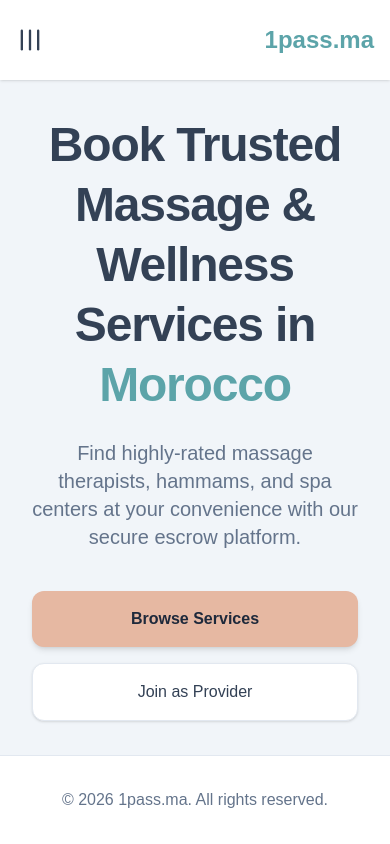
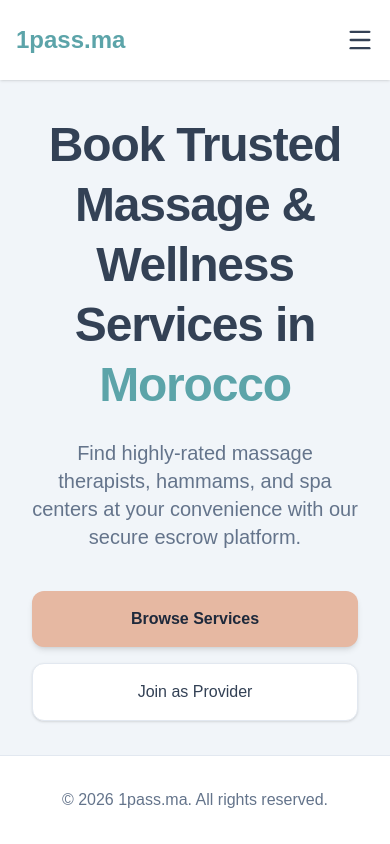
Before and after one commit to rayleigh911/passessss, a Next.js app: page /en in a window 390 px wide. Built offline with nearby package versions, Linux system fonts and the light colour scheme; no server answers.

Commit message:
style: convert mobile menu to a vertical right-side drawer with glassmorphism UI

```diff
--- a/src/components/Navbar.tsx
+++ b/src/components/Navbar.tsx
@@ -1,6 +1,6 @@
 'use client'
 
-import { useState } from 'react'
+import { useState, useEffect } from 'react'
 import Link from 'next/link'
 import { usePathname } from 'next/navigation'
 import LanguageSwitcher from '@/app/components/LanguageSwitcher'
@@ -17,20 +17,22 @@ export default function Navbar({ session, locale, dict }: { session: any, locale
   const homeHref = `/${locale}`
   const browseHref = `/${locale}/browse`
 
+  // Prevent scrolling when drawer is open
+  useEffect(() => {
+    if (isOpen) {
+      document.body.style.overflow = 'hidden'
+    } else {
+      document.body.style.overflow = 'auto'
+    }
+  }, [isOpen])
+
   return (
     <nav className="bg-[var(--cards)] shadow-sm sticky top-0 z-50">
       <div className="max-w-7xl mx-auto px-4 h-20 flex items-center justify-between">
-        {/* Mobile Menu Button */}
-        <div className="md:hidden flex items-center">
-          <button onClick={() => setIsOpen(!isOpen)} className="text-[var(--foreground)] hover:text-[var(--primary)] focus:outline-none">
-            {isOpen ? <X size={28} /> : <Menu size={28} className="rotate-90" />}
-          </button>
-        </div>
-
         <Link href={`/${locale}`} className="text-2xl font-bold text-[var(--primary)] shrink-0">1pass.ma</Link>
 
         {/* Desktop Menu */}
-        <div className="hidden md:flex gap-4 items-center w-full justify-end">
+        <div className="hidden md:flex gap-4 items-center">
           {session ? (
             <>
               {isDashboard ? (
@@ -55,24 +57,47 @@ export default function Navbar({ session, locale, dict }: { session: any, locale
           ) : (
             <>
               <Link href={`/${locale}/login`} className="font-medium text-[var(--foreground)] hover:text-[var(--primary)] transition-colors">{dict.nav.login}</Link>
-              <Link href={`/${locale}/signup`} className="font-medium px-4 py-2 bg-[var(--primary)] text-[var(--primary-foreground)] rounded-lg hover:opacity-90 transition-opacity">{dict.nav.signup}</Link>
+              <Link href={`/${locale}/signup`} className="font-medium px-4 py-2 bg-[var(--primary)] text-[var(--primary-foreground)] rounded-lg hover:opacity-90 transition-opacity shadow-sm">{dict.nav.signup}</Link>
             </>
           )}
           <LanguageSwitcher />
         </div>
+
+        {/* Mobile Menu Button (Right Side) */}
+        <div className="md:hidden flex items-center">
+          <button onClick={() => setIsOpen(true)} className="p-2 -mr-2 text-[var(--foreground)] hover:text-[var(--primary)] focus:outline-none transition-colors rounded-lg hover:bg-gray-100">
+            <Menu size={28} />
+          </button>
+        </div>
       </div>
 
-      {/* Mobile Menu */}
+      {/* Mobile Drawer Menu */}
       {isOpen && (
-        <div className="md:hidden bg-[var(--cards)] border-t border-[var(--border)] px-4 pt-2 pb-4 space-y-3 shadow-lg absolute w-full left-0 z-40">
+        <div className="md:hidden fixed inset-0 z-[100]">
+          {/* Backdrop */}
+          <div
+            className="fixed inset-0 bg-black/40 backdrop-blur-[2px] transition-opacity"
+            onClick={() => setIsOpen(false)}
+          />
+
+          {/* Vertical Drawer */}
+          <div className="fixed inset-y-0 right-0 w-3/4 max-w-sm bg-white/95 backdrop-blur-xl shadow-2xl flex flex-col p-6 animate-in slide-in-from-right-8 duration-300">
+            <div className="flex items-center justify-between mb-8 pb-4 border-b border-[var(--border)]">
+              <span className="text-xl font-extrabold text-[var(--primary)] tracking-tight">Menu</span>
+              <button onClick={() => setIsOpen(false)} className="p-2 bg-gray-100/80 rounded-full text-gray-500 hover:text-black hover:bg-gray-200 transition-all shadow-inner">
+                <X size={20} />
+              </button>
+            </div>
+
+            <div className="flex flex-col gap-6 flex-1">
               {session ? (
                 <>
                   {isDashboard ? (
                     <>
-                  <Link href={homeHref} onClick={() => setIsOpen(false)} className="block font-medium text-[var(--foreground)] hover:text-[var(--primary)] transition-colors py-2">
+                      <Link href={homeHref} onClick={() => setIsOpen(false)} className="text-lg font-bold text-[var(--foreground)] hover:text-[var(--primary)] transition-colors flex items-center">
                         {dict.nav.home}
                       </Link>
-                  <Link href={browseHref} onClick={() => setIsOpen(false)} className="block font-medium text-[var(--foreground)] hover:text-[var(--primary)] transition-colors py-2">
+                      <Link href={browseHref} onClick={() => setIsOpen(false)} className="text-lg font-bold text-[var(--foreground)] hover:text-[var(--primary)] transition-colors flex items-center">
                         {dict.nav.browse}
                       </Link>
                     </>
@@ -80,27 +105,33 @@ export default function Navbar({ session, locale, dict }: { session: any, locale
                     <Link
                       href={dashboardHref}
                       onClick={() => setIsOpen(false)}
-                  className="block font-medium text-[var(--foreground)] hover:text-[var(--primary)] transition-colors py-2"
+                      className="text-lg font-bold text-[var(--foreground)] hover:text-[var(--primary)] transition-colors flex items-center"
                     >
                       {dict.nav.dashboard}
                     </Link>
                   )}
-              <div className="py-2" onClick={() => setIsOpen(false)}>
+                  <div className="mt-4 border-t border-[var(--border)] pt-6" onClick={() => setIsOpen(false)}>
                     <LogoutButton />
                   </div>
                 </>
               ) : (
                 <>
-              <Link href={`/${locale}/login`} onClick={() => setIsOpen(false)} className="block font-medium text-[var(--foreground)] hover:text-[var(--primary)] transition-colors py-2">
+                  <Link href={`/${locale}/login`} onClick={() => setIsOpen(false)} className="text-lg font-bold text-[var(--foreground)] hover:text-[var(--primary)] transition-colors">
                     {dict.nav.login}
                   </Link>
-              <Link href={`/${locale}/signup`} onClick={() => setIsOpen(false)} className="block font-medium text-center py-2 bg-[var(--primary)] text-[var(--primary-foreground)] rounded-lg hover:opacity-90 transition-opacity mt-2">
+                  <Link href={`/${locale}/signup`} onClick={() => setIsOpen(false)} className="mt-2 text-center text-lg font-bold py-3 bg-[var(--primary)] text-[var(--primary-foreground)] rounded-xl hover:opacity-90 hover:scale-[1.02] hover:shadow-lg transition-all shadow-md">
                     {dict.nav.signup}
                   </Link>
                 </>
               )}
-          <div className="pt-2 border-t border-[var(--border)]">
+            </div>
+
+            <div className="mt-auto pt-6 border-t border-[var(--border)]">
+              <p className="text-[10px] text-[var(--muted)] mb-3 font-extrabold tracking-widest uppercase">Language Preference</p>
+              <div className="bg-[var(--sections)] p-1 rounded-lg border border-[var(--border)] shadow-inner">
                 <LanguageSwitcher />
+              </div>
+            </div>
           </div>
         </div>
       )}
```
Lines whose indentation alone changed are shown as unchanged.
